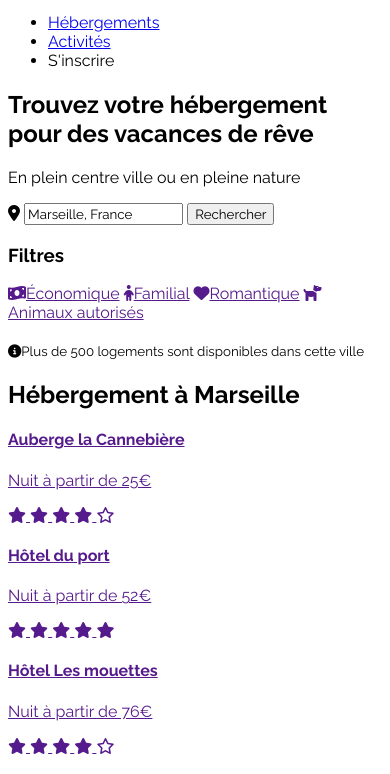
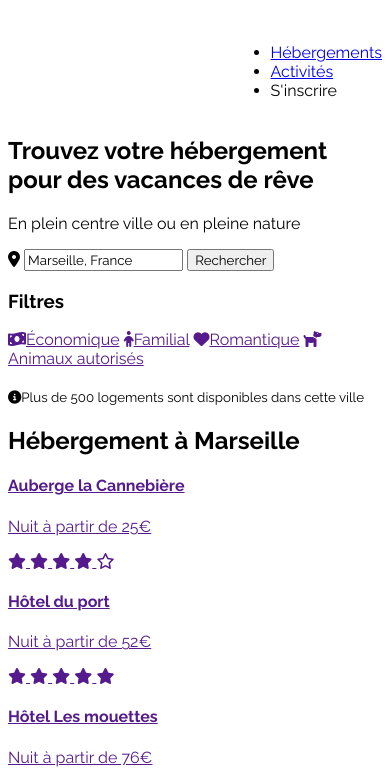
Before and after one commit to Louis-Cyrus/Reservia, a plain HTML site: page Reservia.html in a window 390 px wide. Shown: the part 60-834 px from the top of the page. Drawn offline with Linux system fonts and the light colour scheme.

Commit message:
Mise à jour du fichier css

```diff
--- a/style.css
+++ b/style.css
@@ -1,3 +1,30 @@
 *{
     font-family: 'Raleway', sans-serif;
 }
+
+html {
+    display: block;
+}
+
+@media (max-width: 1200px) {
+header{
+    position: relative;
+}
+}
+
+@media (max-width: 1200px) {
+nav {
+    flex-basis: 100%;
+    order: 2;
+    display: flex;
+}
+}
+
+nav {
+    flex: 1;
+    display: flex;
+    justify-content: flex-end;
+    list-style-type: none;
+    margin-top: 30px;
+    margin-left: -30px;
+}
```
